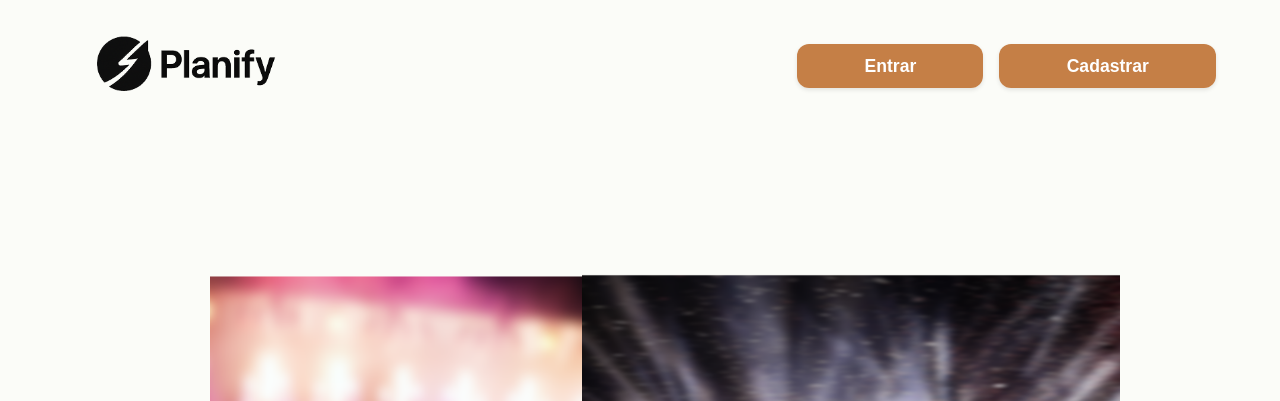
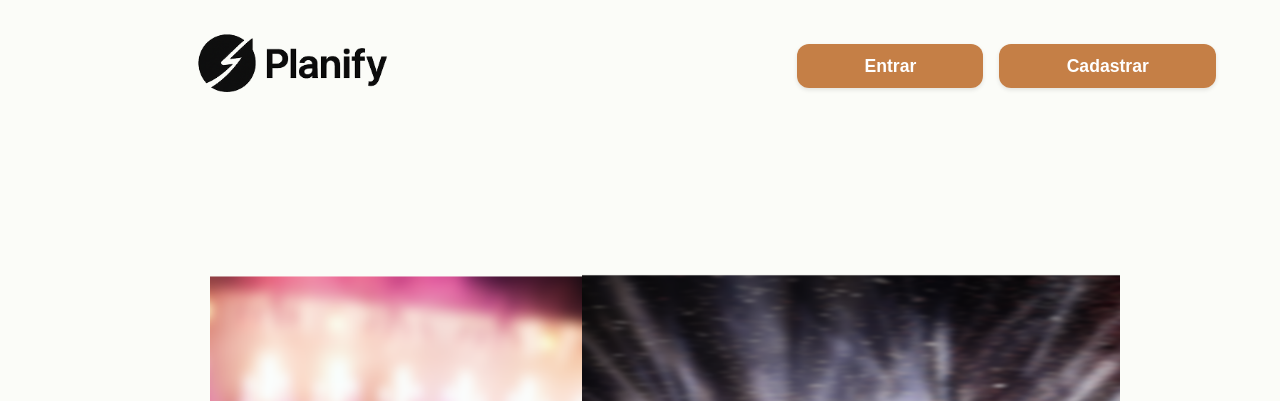
Before and after one commit to lucsnobre/planify, a plain HTML site: page index.html in a window 1280 px wide. Shown: the top 401 px of the page. Drawn offline with Linux system fonts and the light colour scheme; grey boxes are pictures that could not be loaded.

Commit message:
O S D E OS D, US DE É OS DE

```diff
--- a/index.html
+++ b/index.html
@@ -7,7 +7,7 @@
   <title>Planify</title>
   <link rel="stylesheet" href="style.css">
   <script src="./script.js" defer></script>
-  <link rel="shortcut icon" href="./img/colorido.png" type="image/x-icon">
+  <link rel="shortcut icon" type="imagex/png" href="./img/getposh.png">
 </head>
 
 <body>
--- a/style.css
+++ b/style.css
@@ -26,9 +26,9 @@ body {
 }
 
 .logo img {
-  height: 170px;
-  padding-top: 47px;
-  padding-left: 40px;
+  height: 180px;
+  padding-top: 50px;
+  padding-left: 140px;
   width: auto;
   display: block;
 }
```
Also changed, not shown: img/getposh.png (added), img/logobimisu.png (added).
